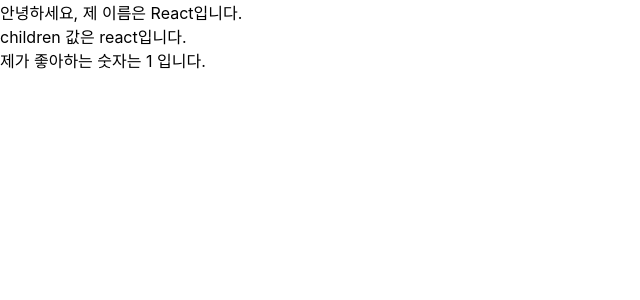
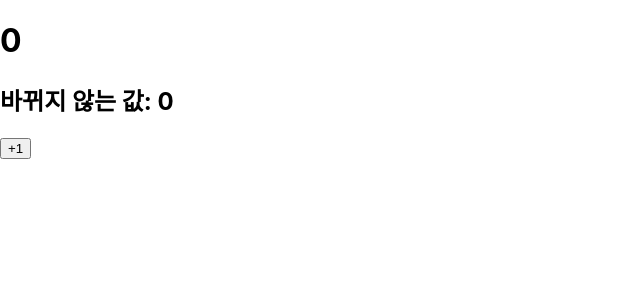
Before and after one commit to yudonlee/react_self_study, a React (Create React App) app in the folder chap3/: page / in a window 1280 px wide. Shown: the top 300 px of the page, without its empty margins (0-640 px from the left). Built offline with nearby package versions, Linux system fonts and the light colour scheme.

Commit message:
chap3.4.1.1 upload

```diff
--- a/chap3/src/App.js
+++ b/chap3/src/App.js
@@ -1,8 +1,10 @@
 //chap 3.3.6propTypes를 통한 props 검증
 import React from 'react';
 import MyComponent from './MyComponent'
+import Counter from './Counter'
 const App = () => {
-    return <MyComponent name="React" favoriteNumber={1}>react</MyComponent>
+    // return <MyComponent name="React" favoriteNumber={1}>react</MyComponent>
+    return <Counter />;
 };
 
 export default App;
--- a/chap3/src/Counter.js
+++ b/chap3/src/Counter.js
@@ -1,22 +1,24 @@
-//chap 3.4.1 class형 컴포넌트의 state
+// chap 3.4.1.1 state 객체 안에 여러값이 있을떄
 import React, { Component } from 'react'
 
 class Counter extends Component {
     constructor(props) {
         super(props);
         this.state = {
-            number: 0
+            number: 0,
+            fixedNumber: 0
         };
     };
 
 
     render() {
-        const { number } = this.state;
+        const { number, fixedNumber } = this.state;
         return (
             <div>
                 <h1>{number}</h1>
+                <h2>바뀌지 않는 값: {fixedNumber}</h2>
                 <button
-                    onClick = {() => {
+                    onClick={() => {
                         this.setState({number: number + 1});
                     }}
                 >
@@ -27,3 +29,33 @@
     }
 }
 export default Counter;
+
+// //chap 3.4.1 class형 컴포넌트의 state
+// import React, { Component } from 'react'
+
+// class Counter extends Component {
+//     constructor(props) {
+//         super(props);
+//         this.state = {
+//             number: 0
+//         };
+//     };
+
+
+//     render() {
+//         const { number } = this.state;
+//         return (
+//             <div>
+//                 <h1>{number}</h1>
+//                 <button
+//                     onClick = {() => {
+//                         this.setState({number: number + 1});
+//                     }}
+//                 >
+//                     +1
+//                 </button>
+//             </div>
+//         );
+//     }
+// }
+// export default Counter;
```
